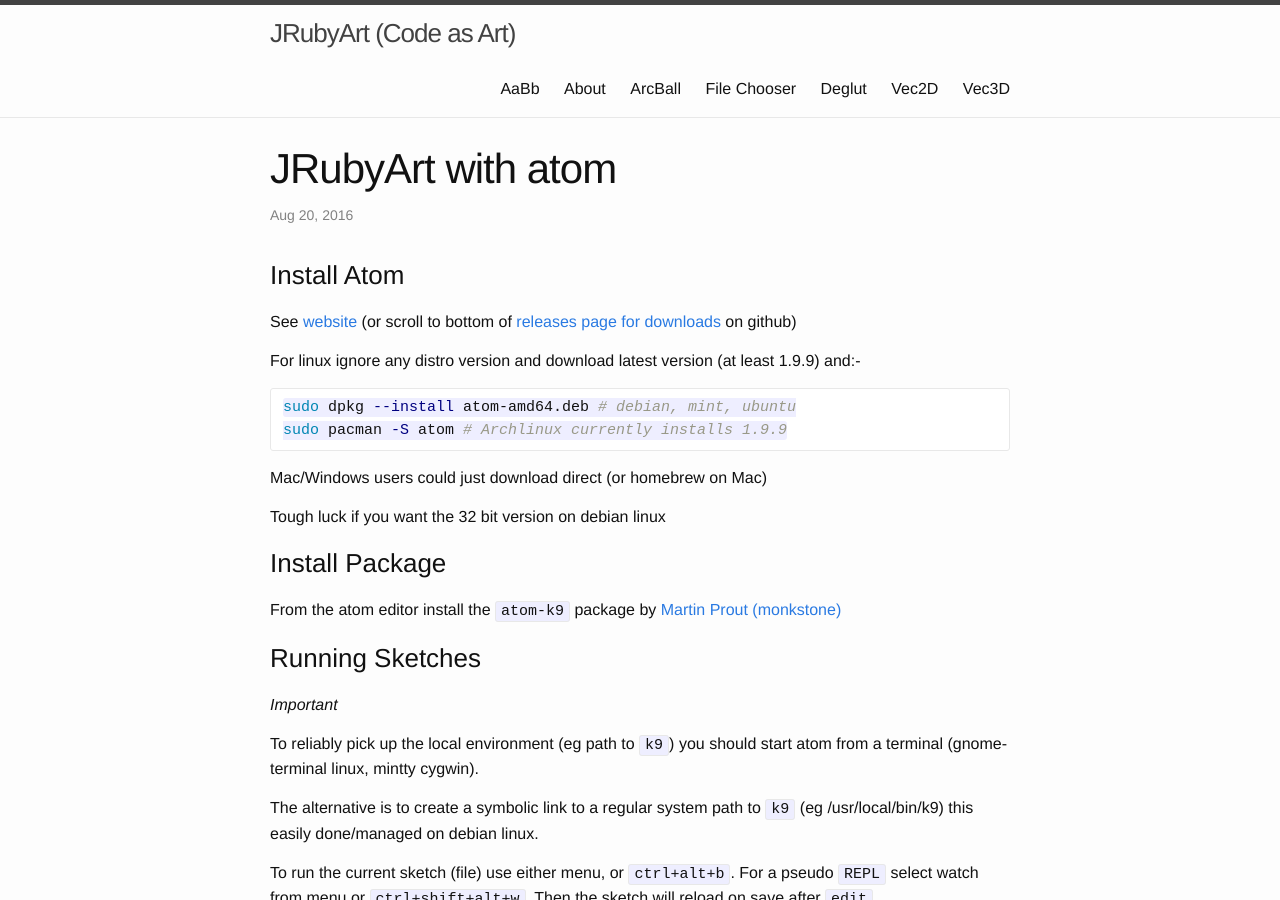
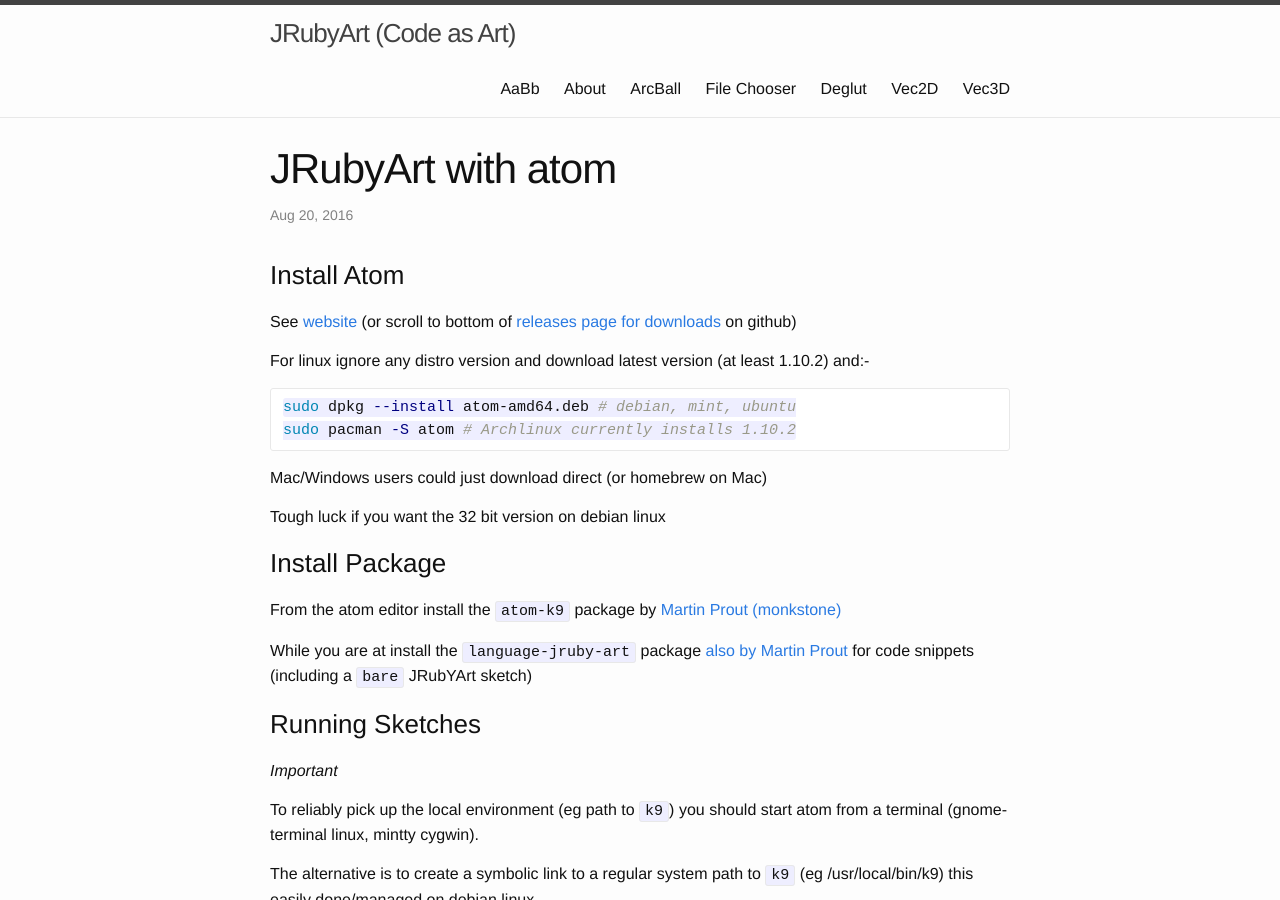
Before and after one commit to ruby-processing/JRubyArt, a Jekyll site: the page built from _posts/2016-08-16-atom.md, in a window 1280 px wide and 900 px high. Built offline with Jekyll 4.4.1, drawn with Linux system fonts in a browser that asks for light colours.

Commit message:
update atom entry

````diff
--- a/_posts/2016-08-16-atom.md
+++ b/_posts/2016-08-16-atom.md
@@ -10,11 +10,11 @@
 
 See [website][atom] (or scroll to bottom of [releases page for downloads][releases] on github)
 
-For linux ignore any distro version and download latest version (at least 1.9.9) and:-
+For linux ignore any distro version and download latest version (at least 1.10.2) and:-
 
 ```bash
 sudo dpkg --install atom-amd64.deb # debian, mint, ubuntu
-sudo pacman -S atom # Archlinux currently installs 1.9.9
+sudo pacman -S atom # Archlinux currently installs 1.10.2
 ```
 
 Mac/Windows users could just download direct (or homebrew on Mac)
@@ -24,6 +24,8 @@
 ### Install Package ###
 
 From the atom editor install the `atom-k9` package by [Martin Prout (monkstone)][atom-k9]
+
+While you are at install the `language-jruby-art` package [also by Martin Prout][language] for code snippets (including a `bare` JRubYArt sketch)
 
 ### Running Sketches ###
 
@@ -40,6 +42,7 @@
 
 ![atom-k9]({{ site.github.url }}/assets/jwishy.png)
 
+[language]:https://atom.io/packages/language-jruby-art
 [atom-k9]:https://atom.io/packages/atom-k9
 [atom]:https://atom.io/
-[releases]:https://github.com/atom/atom/releases/tag/v1.9.9
+[releases]:https://github.com/atom/atom/releases/tag/v1.10.2
````
